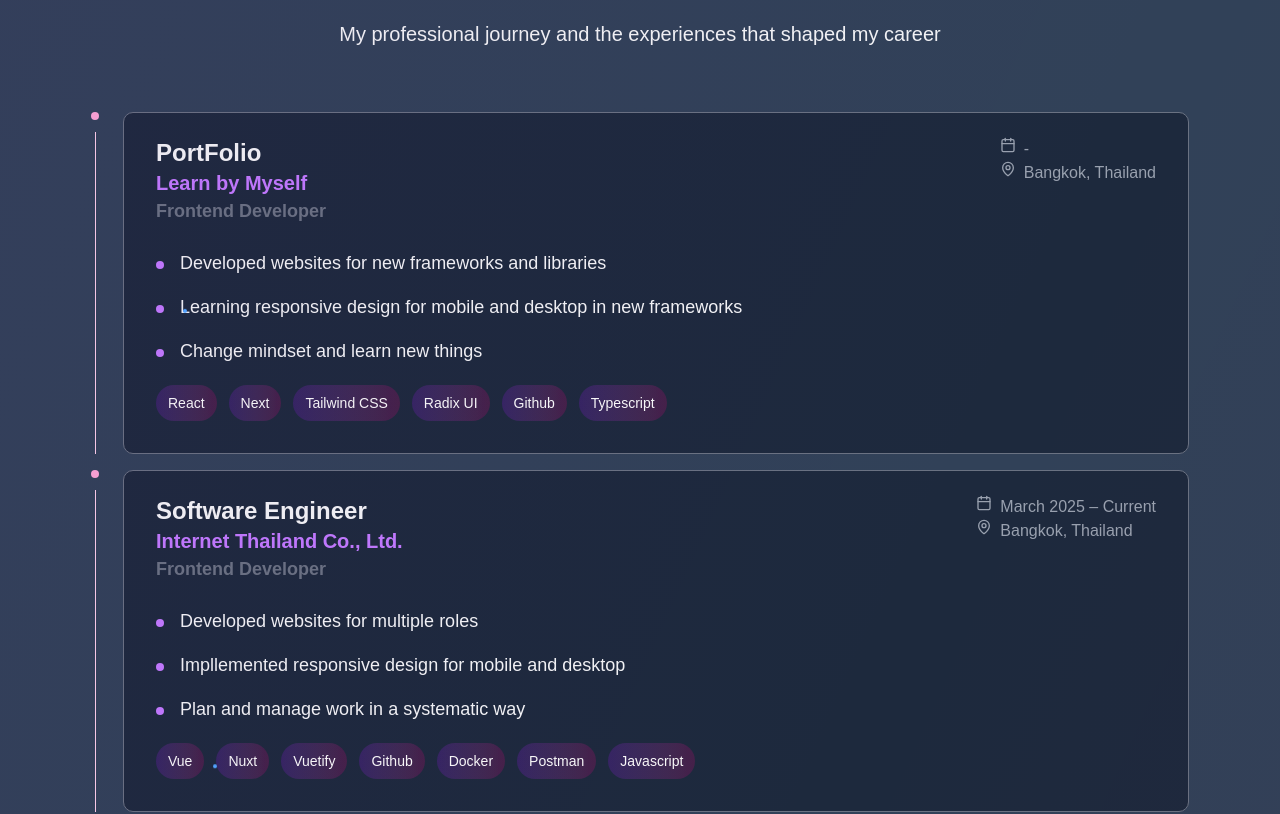
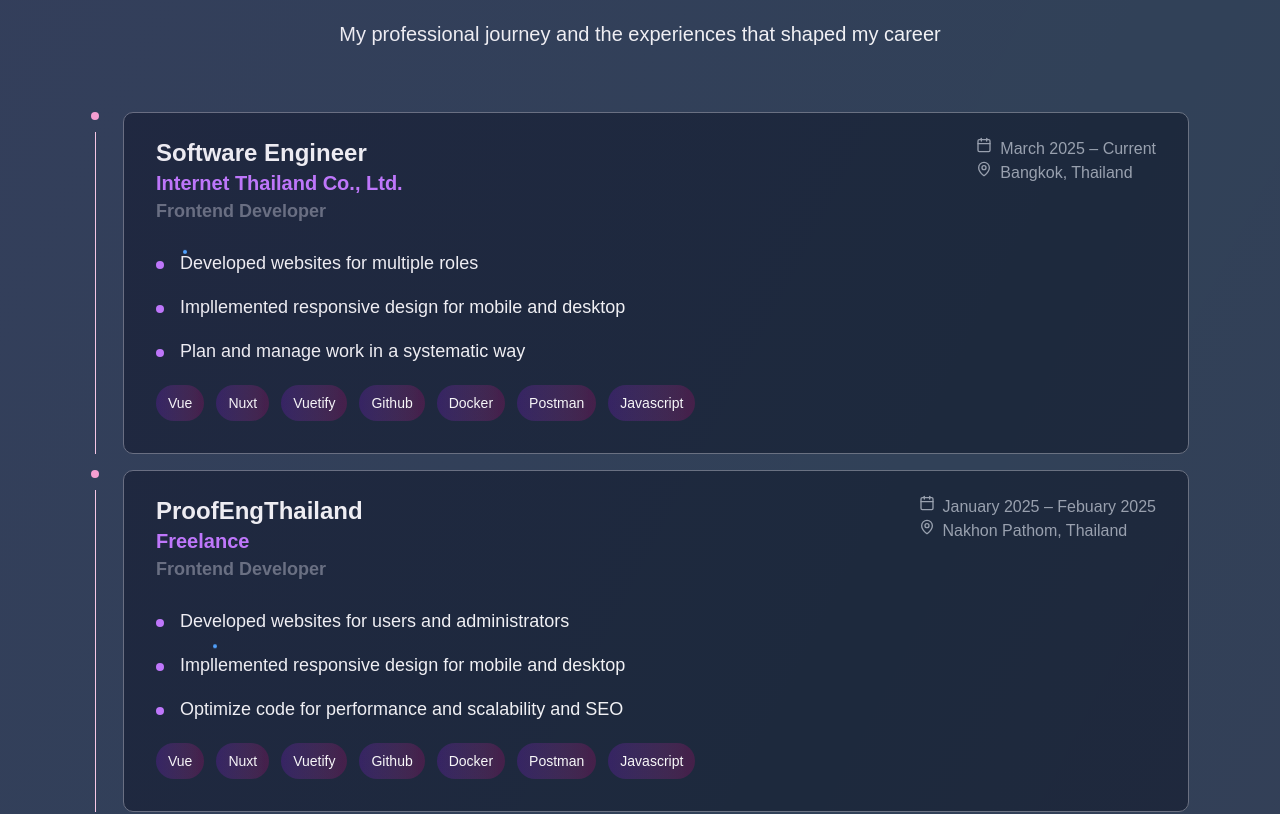
Before and after one commit to Bxvxrnchxxn/react_tutorial, a Next.js app: page / in a window 1280 px wide. Shown: the part 2940-3754 px from the top of the page. Built offline with nearby package versions, Linux system fonts and the light colour scheme; a web font is replaced by a local one.

Commit message:
#Final v1 Update Infomation
 - Udate and Edit Infomation

** This commit is finally of v1 **

```diff
--- a/src/components/DialogProjectDetail.tsx
+++ b/src/components/DialogProjectDetail.tsx
@@ -97,6 +97,23 @@
       codeLink: "",
       demoLink: "https://uat.thaijobjob.com/timestamp/",
     },
+    {
+      id: 5,
+      title: "PortFolio",
+      description:
+        "My personal portfolio website that using new frameworks and study new thing.",
+      image: "/imgs/portfolio.png",
+      technologies: [
+        "React",
+        "Next",
+        "Tailwind CSS",
+        "Radix UI",
+        "Github",
+        "Typescript",
+      ],
+      codeLink: "https://github.com/Bxvxrnchxxn/react_tutorial.git",
+      demoLink: "https://portfolio-bovorns-projects.vercel.app/",
+    },
   ];
   const project = projects.find((p) => p.id === projectId);
 
--- a/src/components/Experience.tsx
+++ b/src/components/Experience.tsx
@@ -14,26 +14,6 @@
   };
 
   const experiences: ExperienceItem[] = [
-    {
-      name: "PortFolio",
-      role: "Frontend Developer",
-      company: "Learn by Myself",
-      period: "-",
-      location: "Bangkok, Thailand",
-      highlights: [
-        "Developed websites for new frameworks and libraries",
-        "Learning responsive design for mobile and desktop in new frameworks",
-        "Change mindset and learn new things",
-      ],
-      skills: [
-        "React",
-        "Next",
-        "Tailwind CSS",
-        "Radix UI",
-        "Github",
-        "Typescript",
-      ],
-    },
     {
       name: "Software Engineer",
       role: "Frontend Developer",
--- a/src/components/Projects.tsx
+++ b/src/components/Projects.tsx
@@ -139,6 +139,23 @@
       codeLink: "",
       demoLink: "https://uat.thaijobjob.com/timestamp/",
     },
+    {
+      id: 5,
+      title: "PortFolio",
+      description:
+        "My personal portfolio website that using new frameworks and study new thing.",
+      image: "/imgs/portfolio.png",
+      technologies: [
+        "React",
+        "Next",
+        "Tailwind CSS",
+        "Radix UI",
+        "Github",
+        "Typescript",
+      ],
+      codeLink: "https://github.com/Bxvxrnchxxn/react_tutorial.git",
+      demoLink: "https://portfolio-bovorns-projects.vercel.app/",
+    },
   ];
   return (
     <div
```
Also changed, not shown: public/imgs/portfolio.png (added).
